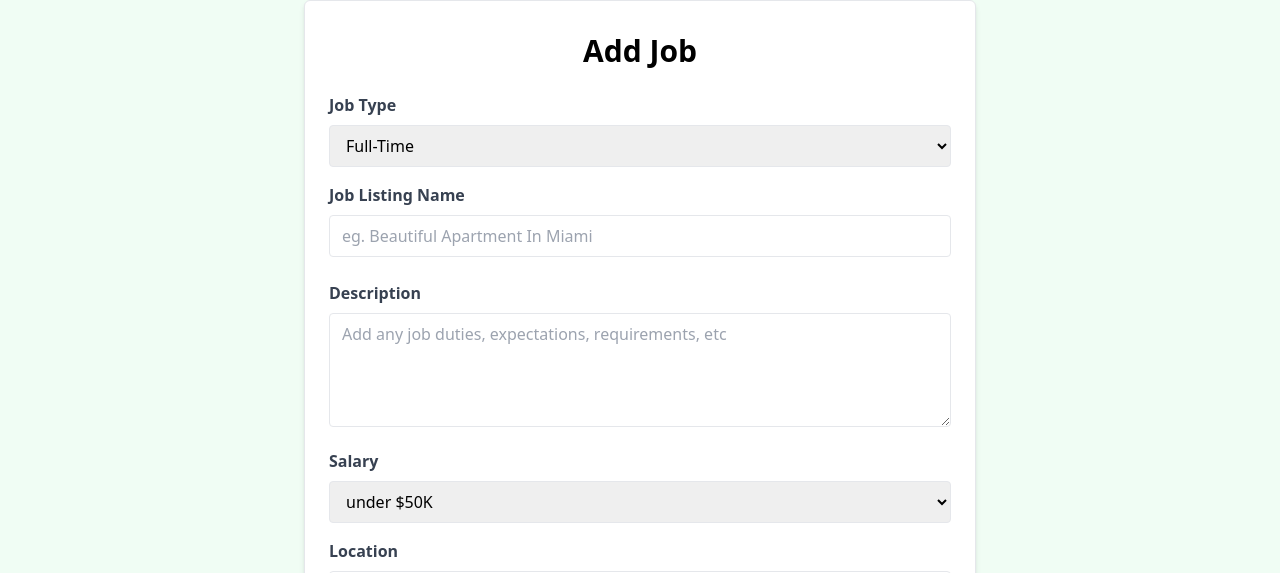
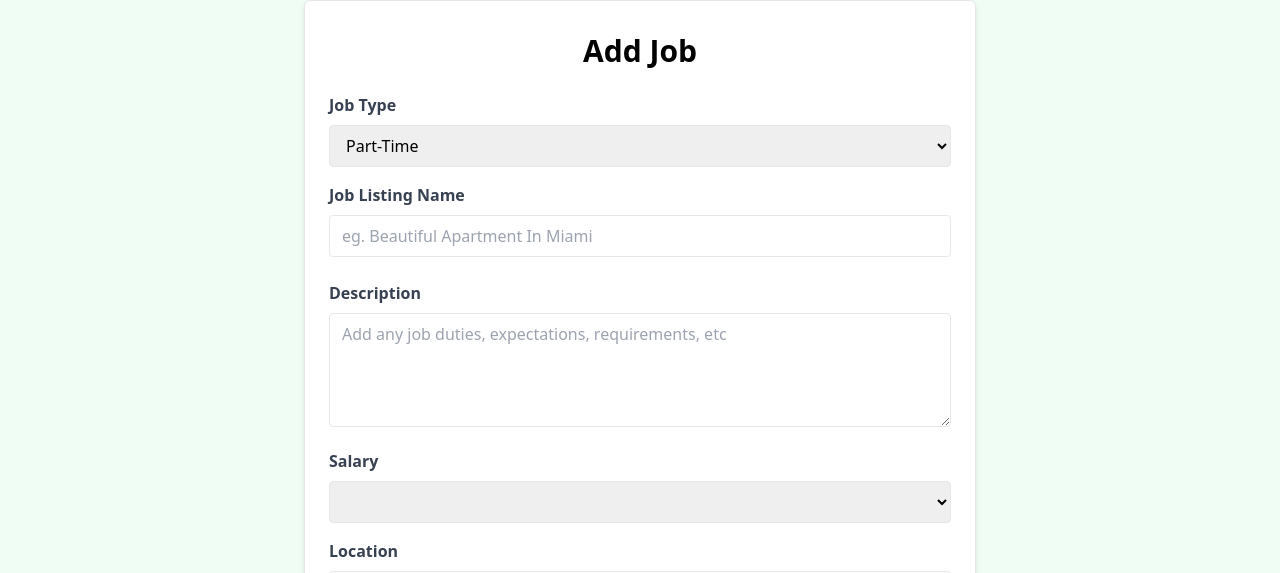
Before and after one commit to ozgursarikamis/vue-vite-sandbox, a Vue app: page /jobs/add in a window 1280 px wide. Shown: the part 177-750 px from the top of the page. Built offline with nearby package versions, Linux system fonts and the light colour scheme.

Commit message:
AddJobView: Form

```diff
--- a/src/jobs.json
+++ b/src/jobs.json
@@ -1,7 +1,7 @@
 {
   "jobs": [
     {
-      "id": 1,
+      "id": "1",
       "title": "Senior Vue Developer",
       "type": "Full-Time",
       "description": "We are seeking a talented Front-End Developer to join our team in Boston, MA. The ideal candidate will have strong skills in HTML, CSS, and JavaScript, with experience working with modern JavaScript frameworks such as Vue or Angular.",
@@ -15,7 +15,7 @@
       }
     },
     {
-      "id": 2,
+      "id": "2",
       "title": "Front-End Engineer (Vue)",
       "type": "Full-Time",
       "description": "Join our team as a Front-End Developer in sunny Miami, FL. We are looking for a motivated individual with a passion for crafting beautiful and responsive web applications. Experience with UI/UX design principles and a strong attention to detail are highly desirable.",
@@ -29,7 +29,7 @@
       }
     },
     {
-      "id": 3,
+      "id": "3",
       "title": "Vue.js Developer",
       "type": "Full-Time",
       "description": "Are you passionate about front-end development? Join our team in vibrant Brooklyn, NY, and work on exciting projects that make a difference. We offer competitive compensation and a collaborative work environment where your ideas are valued.",
@@ -43,7 +43,7 @@
       }
     },
     {
-      "id": 4,
+      "id": "4",
       "title": "Vue Front-End Developer",
       "type": "Part-Time",
       "description": "Join our team as a Part-Time Front-End Developer in beautiful Pheonix, AZ. We are looking for a self-motivated individual with a passion for creating engaging user experiences. This position offers flexible hours and the opportunity to work remotely.",
@@ -57,7 +57,7 @@
       }
     },
     {
-      "id": 5,
+      "id": "5",
       "title": "Full Stack Vue Developer",
       "type": "Full-Time",
       "description": "Exciting opportunity for a Full-Time Front-End Developer in bustling Atlanta, GA. We are seeking a talented individual with a passion for building elegant and scalable web applications. Join our team and make an impact!",
@@ -71,7 +71,7 @@
       }
     },
     {
-      "id": 6,
+      "id": "6",
       "title": "Vue Native Developer",
       "type": "Full-Time",
       "description": "Join our team as a Front-End Developer in beautiful Portland, OR. We are looking for a skilled and enthusiastic individual to help us create innovative web solutions. Competitive salary and great benefits package available.",
@@ -83,6 +83,45 @@
         "contactEmail": "contact@ipsumlorem.com",
         "contactPhone": "555-555-5555"
       }
+    },
+    {
+      "id": "aa51",
+      "title": "listing name",
+      "description": "description",
+      "salary": "$60K - $70K",
+      "location": "Location",
+      "company": {
+        "name": "CInfo",
+        "description": "CDescr",
+        "contactEmail": "CEmail@gmail.com",
+        "contactPhone": "CPhone"
+      }
+    },
+    {
+      "id": "3122",
+      "title": "listing name",
+      "description": "description",
+      "salary": "$60K - $70K",
+      "location": "Location",
+      "company": {
+        "name": "CInfo",
+        "description": "CDescr",
+        "contactEmail": "CEmail@gmail.com",
+        "contactPhone": "CPhone"
+      }
+    },
+    {
+      "id": "a25e",
+      "title": "ewtsdf",
+      "description": "sdfds",
+      "salary": "$60K - $70K",
+      "location": "sdfs",
+      "company": {
+        "name": "sdf",
+        "description": "sdfs",
+        "contactEmail": "Cmail@cmail.com",
+        "contactPhone": "phone"
+      }
     }
   ]
 }
--- a/src/views/AddJobView.vue
+++ b/src/views/AddJobView.vue
@@ -1,16 +1,59 @@
 <script setup>
+import axios from 'axios';
+import { reactive } from 'vue';
+import router from '../router';
 
+const form = reactive({
+    type: 'Part-Time',
+    title: '',
+    description: '',
+    salary: '',
+    location: '',
+    company: {
+        name: '',
+        description: '',
+        contactEmail: '',
+        contactPhone: ''
+    }
+});
+
+const handleSubmit = async () => {
+    const newJob = {
+        title: form.title,
+        description: form.description,
+        salary: form.salary,
+        location: form.location,
+        company: {
+            name: form.company.name,
+            description: form.company.description,
+            contactEmail: form.company.contactEmail,
+            contactPhone: form.company.contactPhone
+        }
+    }
+
+    try {
+        const response = await axios.post('/api/jobs', newJob);
+        //@todo: Toast notification
+        router.push(`/jobs/${response.data.id}`);
+    } catch (error) {
+        console.error('Error adding job', error);
+    }
+    finally {
+
+    }
+}
 </script>
 <template>
     <section class="bg-green-50">
         <div class="container m-auto max-w-2xl py-24">
             <div class="bg-white px-6 py-8 mb-4 shadow-md rounded-md border m-4 md:m-0">
-                <form>
+                <form @submit.prevent="handleSubmit">
                     <h2 class="text-3xl text-center font-semibold mb-6">Add Job</h2>
 
                     <div class="mb-4">
                         <label for="type" class="block text-gray-700 font-bold mb-2">Job Type</label>
-                        <select id="type" name="type" class="border rounded w-full py-2 px-3" required>
+                        <select v-model="form.type" id="type" name="type" class="border rounded w-full py-2 px-3"
+                            required>
                             <option value="Full-Time">Full-Time</option>
                             <option value="Part-Time">Part-Time</option>
                             <option value="Remote">Remote</option>
@@ -21,17 +64,19 @@
                     <div class="mb-4">
                         <label class="block text-gray-700 font-bold mb-2">Job Listing Name</label>
                         <input type="text" id="name" name="name" class="border rounded w-full py-2 px-3 mb-2"
-                            placeholder="eg. Beautiful Apartment In Miami" required />
+                            v-model="form.title" placeholder="eg. Beautiful Apartment In Miami" required />
                     </div>
                     <div class="mb-4">
                         <label for="description" class="block text-gray-700 font-bold mb-2">Description</label>
                         <textarea id="description" name="description" class="border rounded w-full py-2 px-3" rows="4"
+                            v-model="form.description"
                             placeholder="Add any job duties, expectations, requirements, etc"></textarea>
                     </div>
 
                     <div class="mb-4">
                         <label for="type" class="block text-gray-700 font-bold mb-2">Salary</label>
-                        <select id="salary" name="salary" class="border rounded w-full py-2 px-3" required>
+                        <select v-model="form.salary" id="salary" name="salary" class="border rounded w-full py-2 px-3"
+                            required>
                             <option value="Under $50K">under $50K</option>
                             <option value="$50K - $60K">$50 - $60K</option>
                             <option value="$60K - $70K">$60 - $70K</option>
@@ -51,7 +96,7 @@
                             Location
                         </label>
                         <input type="text" id="location" name="location" class="border rounded w-full py-2 px-3 mb-2"
-                            placeholder="Company Location" required />
+                            v-model="form.location" placeholder="Company Location" required />
                     </div>
 
                     <h3 class="text-2xl mb-5">Company Info</h3>
@@ -59,26 +104,26 @@
                     <div class="mb-4">
                         <label for="company" class="block text-gray-700 font-bold mb-2">Company Name</label>
                         <input type="text" id="company" name="company" class="border rounded w-full py-2 px-3"
-                            placeholder="Company Name" />
+                            v-model="form.company.name" placeholder="Company Name" />
                     </div>
 
                     <div class="mb-4">
                         <label for="company_description" class="block text-gray-700 font-bold mb-2">Company
                             Description</label>
                         <textarea id="company_description" name="company_description"
-                            class="border rounded w-full py-2 px-3" rows="4"
+                            class="border rounded w-full py-2 px-3" rows="4" v-model="form.company.description"
                             placeholder="What does your company do?"></textarea>
                     </div>
 
                     <div class="mb-4">
                         <label for="contact_email" class="block text-gray-700 font-bold mb-2">Contact Email</label>
-                        <input type="email" id="contact_email" name="contact_email"
+                        <input type="email" id="contact_email" name="contact_email" v-model="form.company.contactEmail"
                             class="border rounded w-full py-2 px-3" placeholder="Email address for applicants"
                             required />
                     </div>
                     <div class="mb-4">
                         <label for="contact_phone" class="block text-gray-700 font-bold mb-2">Contact Phone</label>
-                        <input type="tel" id="contact_phone" name="contact_phone"
+                        <input type="tel" id="contact_phone" name="contact_phone" v-model="form.company.contactPhone"
                             class="border rounded w-full py-2 px-3" placeholder="Optional phone for applicants" />
                     </div>
 
```
